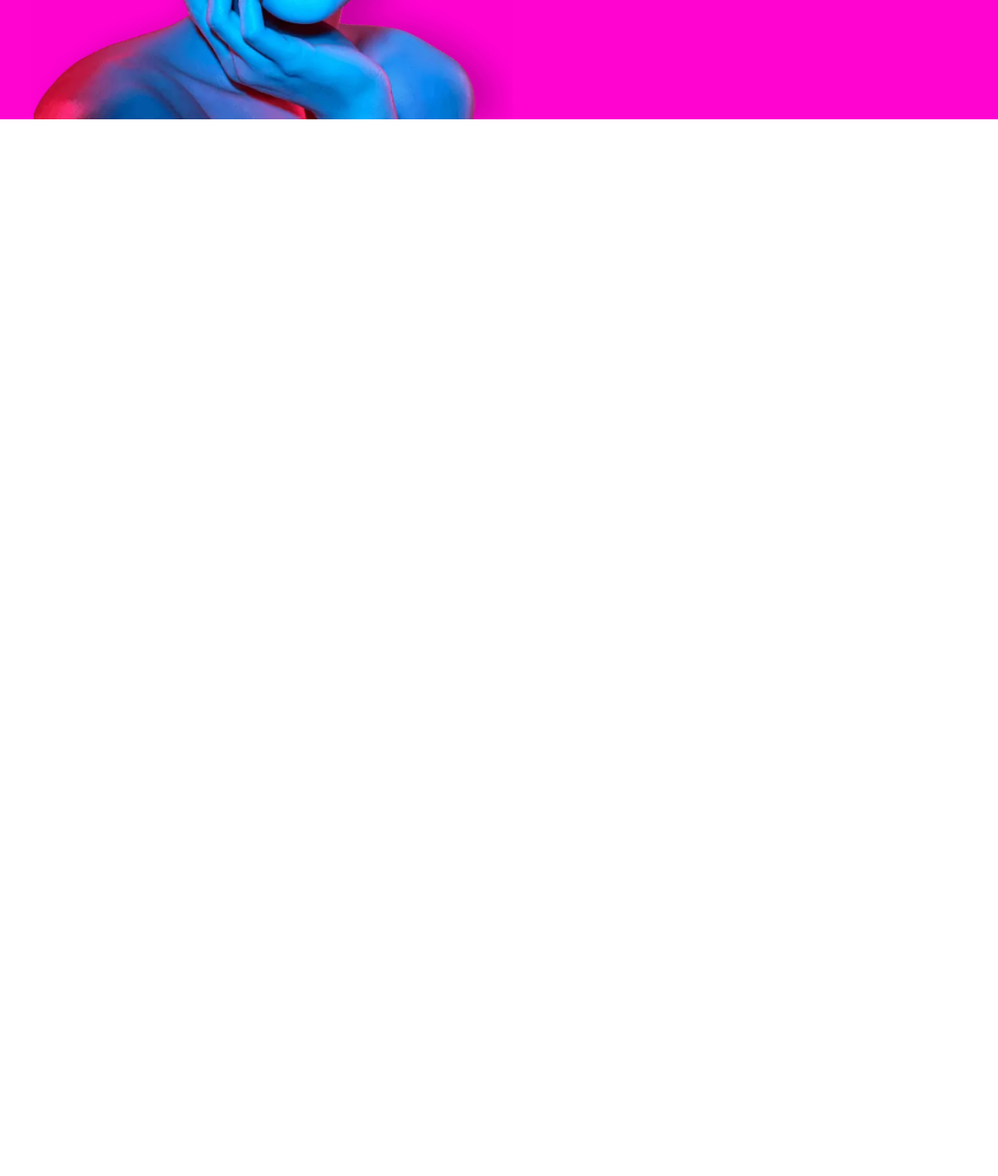
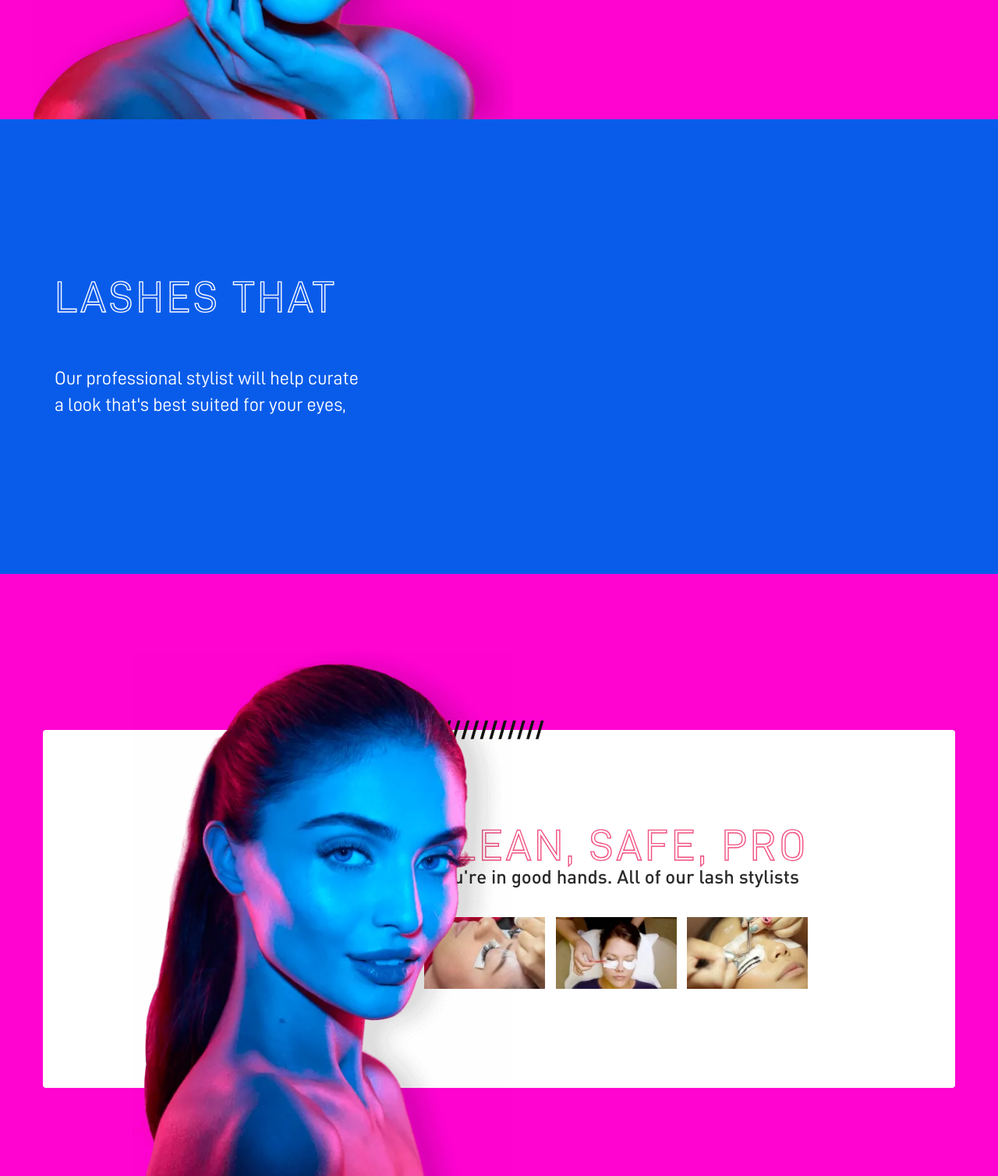
Before and after one commit to fbs-vincent/ottm-lashes, a plain HTML site: page index.html in a window 1280 px wide. Shown: the part 1292-2800 px from the top of the page at 78% size. Before the commit the page ends 1445 px from the top, so only its background shows below. Drawn offline with nearby package versions, Linux system fonts and the light colour scheme; some packages are replaced by stand-ins of ours; files whose address does not match are found by name.

Commit message:
Updated html and css files.

```diff
--- a/index.html
+++ b/index.html
@@ -3,8 +3,15 @@
   <head>
     <meta charset="UTF-8" />
     <meta name="viewport" content="width=device-width, initial-scale=1.0" />
-    <!-- title -->
+    <!-- Title -->
     <title>OTTM - Lashes</title>
+
+    <!-- Slick slider css cdn -->
+    <link
+      rel="stylesheet"
+      type="text/css"
+      href="//cdn.jsdelivr.net/npm/slick-carousel@1.8.1/slick/slick.css"
+    />
 
     <!-- Font preload -->
     <link
@@ -64,7 +71,7 @@
       crossorigin
     />
 
-    <!-- main external css -->
+    <!-- Main external css -->
     <link rel="stylesheet" href="styles.css" />
 
     <!-- Above the fold css -->
@@ -134,12 +141,6 @@
       .offer-wrapper {
         width: 290px;
         margin: 0 auto;
-      }
-
-      .naturally-bold-wrapper {
-        padding: 120px 60px;
-        background-color: #fff;
-        border-radius: 4px;
       }
 
       @media screen and (max-width: 1089px) {
@@ -370,12 +371,12 @@
       </picture>
       <div class="container">
         <div class="row">
-          <div class="naturally-bold-wrapper text-center position-relative">
+          <div class="background-white-wrapper text-center position-relative">
             <img
               class="position-absolute"
               src="./assets/img/lines_black-a.png"
               alt="Lashes Line"
-              style="top: -12px; left: 300px"
+              style="top: -12px; left: 344px"
             />
             <div style="margin-left: 300px">
               <h2
@@ -392,6 +393,100 @@
         </div>
       </div>
     </div>
+    <div id="lashes-that" class="bg-blue py-200">
+      <div class="container">
+        <div class="row">
+          <div class="col-lg-6">
+            <h2
+              class="stroke-white text-transform-uppercase mb-60"
+              style="font-size: 56px; letter-spacing: 4px; line-height: 1"
+            >
+              Lashes That
+            </h2>
+            <p class="text-white" style="font-size: 24px; line-height: 1.4">
+              Our professional stylist will help curate <br />
+              a look that's best suited for your eyes,
+            </p>
+          </div>
+        </div>
+      </div>
+    </div>
+    <div id="clean-safe-pro" class="bg-pink py-200 position-relative">
+      <picture>
+        <source srcset="./assets/img/girl-c.webp" type="image/webp" />
+        <img
+          class="position-absolute"
+          data-src="./assets/img/girl-c.png"
+          style="bottom: 0; left: 170px; width: 485px; z-index: 999"
+          alt="Lashes Model"
+        />
+      </picture>
+      <div class="container">
+        <div class="row">
+          <div class="background-white-wrapper text-center position-relative">
+            <img
+              class="position-absolute"
+              src="./assets/img/lines_black-a.png"
+              alt="Lashes Line"
+              style="top: -12px; left: 430px"
+            />
+            <div style="margin-left: 300px">
+              <div class="mb-40">
+                <h2
+                  class="din-regular text-transform-uppercase text-white stroke-pink"
+                  style="font-size: 56px; line-height: 1; letter-spacing: 4px"
+                >
+                  Clean, Safe, Pro
+                </h2>
+                <p class="din-medium" style="font-size: 24px">
+                  You're in good hands. All of our lash stylists
+                </p>
+              </div>
+              <ul>
+                <li>
+                  <picture>
+                    <source
+                      srcset="./assets/img/csr-1.webp"
+                      type="image/webp"
+                    />
+                    <img data-src="./assets/img/csr-1.jpg" alt="Lashes Model" />
+                  </picture>
+                </li>
+                <li>
+                  <picture>
+                    <source
+                      srcset="./assets/img/csr-2.webp"
+                      type="image/webp"
+                    />
+                    <img data-src="./assets/img/csr-2.jpg" alt="Lashes Model" />
+                  </picture>
+                </li>
+                <li>
+                  <picture>
+                    <source
+                      srcset="./assets/img/csr-3.webp"
+                      type="image/webp"
+                    />
+                    <img data-src="./assets/img/csr-3.jpg" alt="Lashes Model" />
+                  </picture>
+                </li>
+              </ul>
+            </div>
+          </div>
+        </div>
+      </div>
+    </div>
+    <footer class="bg-light-blue py-20">
+      <p class="din-regular text-center text-white">
+        Copyright &copy; 2019 Amazing Lash Studio Franchise - Privacy Policy
+      </p>
+    </footer>
+
+    <!-- Defered slick slider js cdn -->
+    <script
+      type="text/javascript"
+      src="//cdn.jsdelivr.net/npm/slick-carousel@1.8.1/slick/slick.min.js"
+    ></script>
 
     <!-- Defered lazyload -->
     <script
--- a/styles.css
+++ b/styles.css
@@ -155,6 +155,15 @@ a {
                     * 2.0 :: Repeatable Patterns
                     * ===================================================================
                     */
+ul li {
+  list-style-type: none;
+  display: inline-block;
+  margin: 0 5px;
+}
+
+ul li img {
+  width: 155px;
+}
 
 .position-absolute {
   position: absolute;
@@ -196,6 +205,10 @@ a {
   background-color: #095cea;
 }
 
+.bg-light-blue {
+  background-color: #00b2fc;
+}
+
 .d-inline-block {
   display: inline-block;
 }
@@ -222,6 +235,11 @@ a {
 
 .stroke-pink {
   -webkit-text-stroke: 1.4px #f15080;
+  -webkit-text-fill-color: transparent;
+}
+
+.stroke-white {
+  -webkit-text-stroke: 1.4px #fff;
   -webkit-text-fill-color: transparent;
 }
 
@@ -253,6 +271,14 @@ a {
   margin-bottom: 20px;
 }
 
+.mb-40 {
+  margin-bottom: 40px;
+}
+
+.mb-60 {
+  margin-bottom: 60px;
+}
+
 .mx-10 {
   margin: 0 10px;
 }
@@ -263,6 +289,10 @@ a {
 
 .my-20 {
   margin: 20px 0;
+}
+
+.py-20 {
+  padding: 20px 0;
 }
 
 .py-40 {
@@ -279,6 +309,12 @@ a {
 
 .py-200 {
   padding: 200px 0;
+}
+
+.background-white-wrapper {
+  padding: 120px 60px;
+  background-color: #fff;
+  border-radius: 4px;
 }
 
 /* ===================================================================
```
